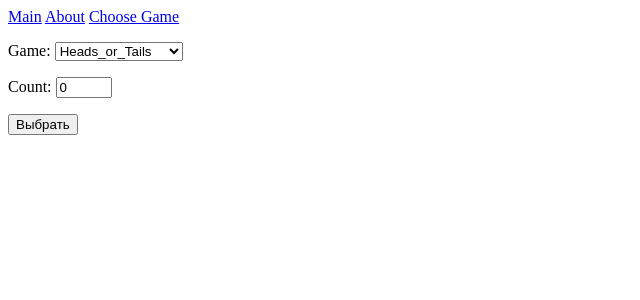
After one commit to malgurvik/Learn_Django, a Django app: page /lesson01/choose_game/ in a window 1280 px wide. The commit adds this page. Shown: the top 300 px of the page, without its empty margins (0-640 px from the left). Run offline with Django 5.2, Linux system fonts and the light colour scheme.

Commit message:
add lesson 4

```diff
--- /dev/null
+++ b/my_first_django_project/lesson01_app/forms.py
@@ -0,0 +1,12 @@
+from django import forms
+
+
+class GameForm(forms.Form):
+    game = forms.ChoiceField(
+        choices=(
+            ("Heads_or_Tails", "Heads_or_Tails"),
+            ("Dice", "Dice"),
+            ("Random_Number", "Random_Number"),
+        )
+    )
+    count = forms.IntegerField(initial=0,min_value=1, max_value=64)
--- a/my_first_django_project/lesson01_app/templates/lesson01_app/base.html
+++ b/my_first_django_project/lesson01_app/templates/lesson01_app/base.html
@@ -1,22 +1,23 @@
 <!DOCTYPE html>
 <html lang="en">
   <head>
-    <meta charset="UTF-8">
-    <meta name="viewport" content="width=device-width, initial-scale=1.0">
-    <title>{% block title %}{% endblock title %}</title>
+    <meta charset="UTF-8" />
+    <meta name="viewport" content="width=device-width, initial-scale=1.0" />
+    <title>
+      {% block title %}
+      {% endblock %}
+    </title>
   </head>
   <body>
     <header>
       <nav>
-            <a href="{% url "main" %}">Main</a>
-            <a href="{% url "about" %}">About</a>
-            <a href="{% url "heads_or_tails" %}">Heads or Tails</a>
-            <a href="{% url "dice" %}">Dice</a>
-            <a href="{% url "random_number" %}">Random Number</a>
-
+        <a href="{% url 'main' %}">Main</a>
+        <a href="{% url 'about' %}">About</a>
+        <a href="{% url 'choose_game' %}">Choose Game</a>
       </nav>
     </header>
 
-    {% block content %}{% endblock content %}
+    {% block content %}
+    {% endblock %}
   </body>
 </html>
--- /dev/null
+++ b/my_first_django_project/lesson01_app/templates/lesson01_app/choose_game.html
@@ -0,0 +1,13 @@
+{% extends 'lesson01_app/base.html' %}
+
+{% block title %}
+  Choose the game
+{% endblock %}
+
+{% block content %}
+  <form action="" method="post">
+    {% csrf_token %}
+    {{ form.as_p }}
+    <input type="submit" value="Выбрать" />
+  </form>
+{% endblock %}
--- a/my_first_django_project/lesson01_app/templates/lesson01_app/game.html
+++ b/my_first_django_project/lesson01_app/templates/lesson01_app/game.html
@@ -5,6 +5,7 @@
 {% block content %}
 <h1>{{ game_name }}</h1>
 <ul>
+    {% if result %}{% endif %}
     {% for r in result %}
         <li>{{ r }}</li>
     {% endfor %}
--- a/my_first_django_project/lesson01_app/urls.py
+++ b/my_first_django_project/lesson01_app/urls.py
@@ -8,15 +8,16 @@ from .views import (
     main,
     about,
     heads_or_tails_stats,
+    choose_game
 )
 
 urlpatterns = [
     path("", index, name="index"),
     path("heads_or_tails/", heads_or_tails, name="heads_or_tails"),
-    path("heads_or_tails/<int:count>", heads_or_tails, name="heads_or_tails"),
     path("heads_or_tails_stats/", heads_or_tails_stats, name="heads_or_tails_stats"),
     path("dice/", dice, name="dice"),
     path("random_number/", random_number, name="random_number"),
     path("main/", main, name="main"),
     path("about/", about, name="about"),
+    path("choose_game/", choose_game, name="choose_game"),
 ]
--- a/my_first_django_project/lesson01_app/views.py
+++ b/my_first_django_project/lesson01_app/views.py
@@ -3,7 +3,7 @@ import logging
 
 from django.db.models.expressions import result
 from django.shortcuts import render
-
+from .forms import GameForm
 from .models import HeadsOrTails
 from django.http import HttpResponse
 
@@ -28,13 +28,9 @@ def index(request):
 # return HttpResponse(f"The coin flip resulted in {coin_flip}")
 
 
-def heads_or_tails(request, count=1):
-    if count != 1:
-        cnt = count
-    else:
-        cnt = 1
+def heads_or_tails(request, count):
     res = []
-    for _ in range(cnt):
+    for _ in range(count):
         coin_flip = random.choice(["Heads", "Tails"])
         res.append(coin_flip)
         flip = HeadsOrTails(flip_result=coin_flip)
@@ -53,26 +49,32 @@ def heads_or_tails_stats(request):
     return HttpResponse(f"{HeadsOrTails.flip_statistics()}")
 
 
-def dice(request):
-    dice_roll = random.randint(1, 6)
-    logger.info(f"The dice rolled a {dice_roll}")
+def dice(request, count):
+    res = []
+    for _ in range(count):
+        dice_roll = random.randint(1, 6)
+        res.append(dice_roll)
+        logger.info(f"The dice rolled a {dice_roll}")
     context = {
         "title": "Dice",
         "game_name": "Dice",
-        "result": f"The dice rolled a '{dice_roll}'",
+        "result": res,
     }
     return render(request, "lesson01_app/game.html", context)
 
     # return HttpResponse(f"The dice rolled a {dice_roll}")
 
 
-def random_number(request):
-    random_num = random.randint(1, 100)
-    logger.info(f"The random number is {random_num}")
+def random_number(request, count):
+    res = []
+    for _ in range(count):
+        random_num = random.randint(1, 100)
+        res.append(random_num)
+        logger.info(f"The random number is {random_num}")
     context = {
         "title": "Random Number",
         "game_name": "Random Number",
-        "result": f"The random number is '{random_num}'",
+        "result": res,
     }
     return render(request, "lesson01_app/game.html", context)
     # return HttpResponse(f"The random number is {random_num}")
@@ -87,3 +89,22 @@ def main(request):
 def about(request):
     logger.info("About page accessed")
     return render(request, "lesson01_app/about.html", {"title": "About"})
+
+
+def choose_game(request):
+    logger.info("Game page accessed")
+    if request.method == "POST":
+        form = GameForm(request.POST)
+        if form.is_valid():
+            game = form.cleaned_data["game"]
+            count = form.cleaned_data["count"]
+            if game == "Heads_or_Tails":
+                return heads_or_tails(request, count)
+            elif game == "Dice":
+                return dice(request, count)
+            elif game == "Random_Number":
+                return random_number(request, count)
+
+    else:
+        form = GameForm()
+        return render(request, "lesson01_app/choose_game.html", {"form": form})
--- a/my_first_django_project/lesson02_app/models.py
+++ b/my_first_django_project/lesson02_app/models.py
@@ -1,4 +1,5 @@
 from django.db import models
+from django.template.defaulttags import lorem
 
 
 class Author(models.Model):
--- a/my_first_django_project/lesson02_app/urls.py
+++ b/my_first_django_project/lesson02_app/urls.py
@@ -1,8 +1,9 @@
 from django.urls import path
 
-from .views import index
+from .views import index, add_new_author
 
 urlpatterns = [
     path('', index, name='index'),
+    path('add_new_author/', add_new_author, name='add_new_author'),
 
 ]
```
Also changed, not shown: my_first_django_project/lesson02_app/forms.py (added, +9 -0 lines), my_first_django_project/lesson02_app/templates/lesson02_app/add_new_author.html (added, +15 -0 lines), my_first_django_project/lesson02_app/templates/lesson02_app/base.html (added, +19 -0 lines), my_first_django_project/lesson02_app/views.py (+33 -1 lines), my_first_django_project/db.sqlite3, 1 other file. Lines whose indentation alone changed are shown as unchanged.
